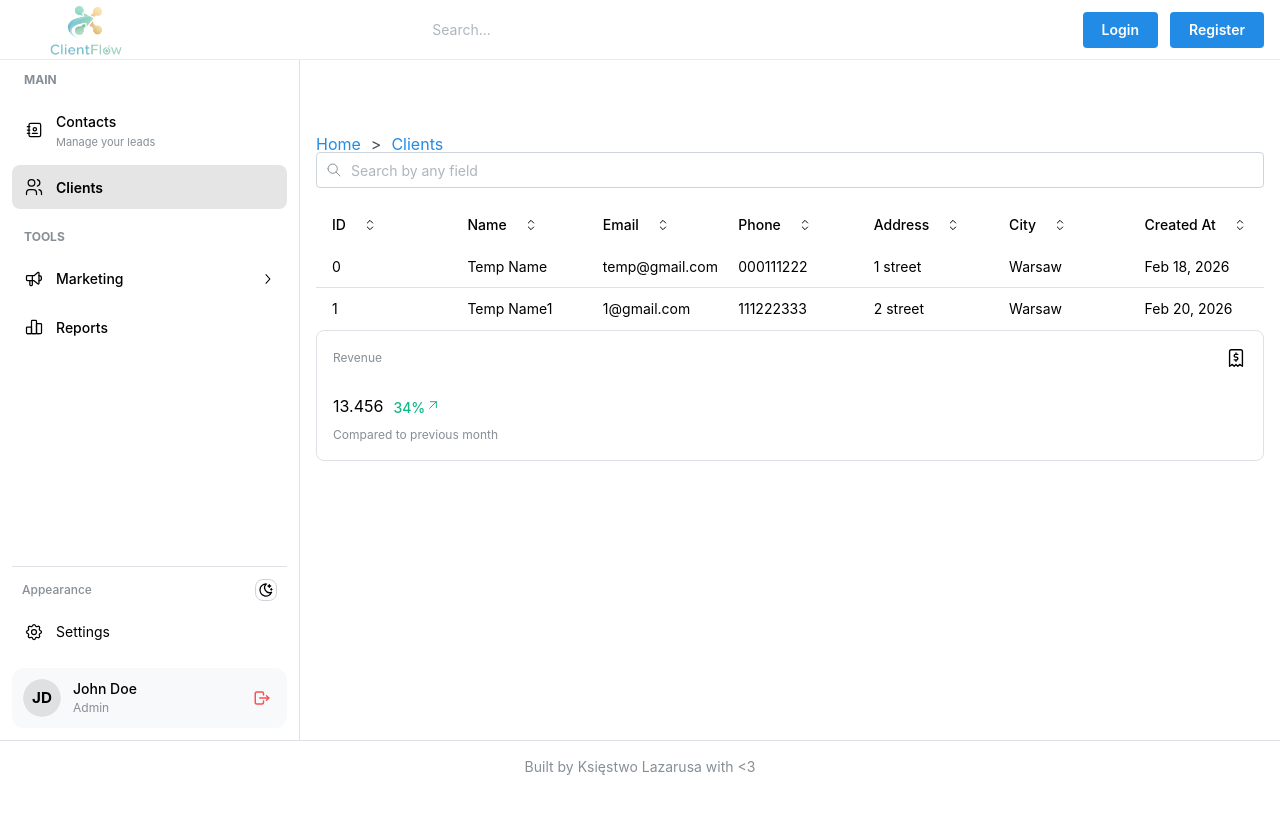
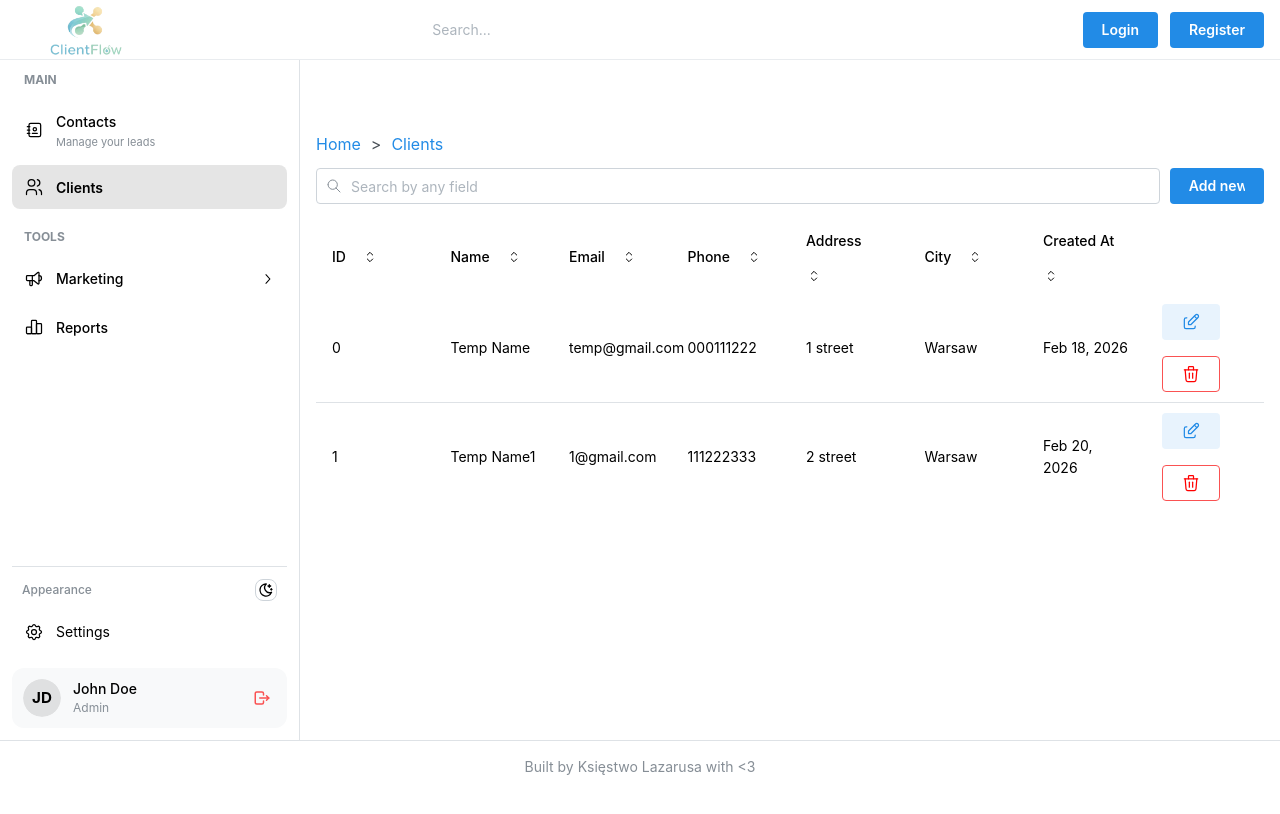
Before and after one commit to Lazarus-Duchy/kodaro-cmr, a React (Vite) app in the folder frontend/CRM/: page /clients in a window 1280 px wide. Shown: the top 814 px of the page. Built offline with nearby package versions, Linux system fonts and the light colour scheme.

Commit message:
Sotrable & Searchable Table Finished

```diff
--- a/frontend/CRM/package.json
+++ b/frontend/CRM/package.json
@@ -12,9 +12,12 @@
   "dependencies": {
     "@mantine/charts": "^8.3.15",
     "@mantine/core": "^8.3.15",
+    "@mantine/dates": "^8.3.15",
+    "@mantine/form": "^8.3.15",
     "@mantine/hooks": "^8.3.15",
     "@mantine/notifications": "^8.3.15",
     "@tabler/icons-react": "^3.36.1",
+    "dayjs": "^1.11.19",
     "react": "^19.2.0",
     "react-dom": "^19.2.0",
     "react-icons": "^5.5.0",
--- a/frontend/CRM/src/components/Features/PathBreadcrumbs/PathBreadcrumbs.jsx
+++ b/frontend/CRM/src/components/Features/PathBreadcrumbs/PathBreadcrumbs.jsx
@@ -3,7 +3,7 @@ import { Anchor, Breadcrumbs } from '@mantine/core';
 const PathBreadcrumbs = ({ pathSteps }) => {
 
   return (
-    <Breadcrumbs separator=">">
+    <Breadcrumbs separator=">" mb="md">
     {pathSteps.map((item, index) => (
         <Anchor href={item.href} key={index}>
           {item.label}
--- a/frontend/CRM/src/components/Features/SummaryCard/SummaryCard.jsx
+++ b/frontend/CRM/src/components/Features/SummaryCard/SummaryCard.jsx
@@ -1,26 +1,22 @@
 import { IconArrowDownRight, IconArrowUpRight } from '@tabler/icons-react';
-import { Group, Paper, Text } from '@mantine/core';
+import { Grid, Group, Paper, Text } from '@mantine/core';
 
 
-const SummaryCard = ({ title, value, icon, diffrence, desc }) => {
-    const DiffIcon = diffrence > 0 ? IconArrowUpRight : IconArrowDownRight;
+const SummaryCard = ({ title, value, icon, diff, desc = "Compared to previous month" }) => {
 
   return (
-    <Paper withBorder p="md" radius="md" key={title}>
+    <Paper withBorder p="md" radius="md">
         <Group justify="space-between">
-            <Text size="xs" c="dimmed">{title}</Text>
-            {icon}
+        <Text size="xs" c="dimmed" fw={700} tt="uppercase">{title}</Text>
+        <Text c="clientFlow.4">{icon}</Text>
         </Group>
-
-        <Group align="flex-end" gap="xs" mt={25}>
-            <Text>{value}</Text>
-            <Text c={diffrence > 0 ? 'teal' : 'red'} fz="sm" fw={500}>
-            <span>{diffrence}%</span>
-            <DiffIcon size={16} stroke={1.5} />
-            </Text>
+        <Group align="flex-end" gap="xs" mt={10}>
+        <Text size="xl" fw={700}>{value}</Text>
+        <Text c={diff > 0 ? 'teal' : 'red'} size="sm" fw={500} style={{ display: 'flex', alignItems: 'center' }}>
+            {Math.abs(diff)}% {diff > 0 ? <IconArrowUpRight size={16} /> : <IconArrowDownRight size={16} />}
+        </Text>
         </Group>
-
-        <Text fz="xs" c="dimmed" mt={7}>
+        <Text size="sm" c="dimmed" mt="xs">
             {desc}
         </Text>
     </Paper>
--- a/frontend/CRM/src/components/Features/TableSort/TableSort.jsx
+++ b/frontend/CRM/src/components/Features/TableSort/TableSort.jsx
@@ -1,6 +1,9 @@
-import { useState } from 'react';
-import { IconChevronDown, IconChevronUp, IconSearch, IconSelector } from '@tabler/icons-react';
-import { Center, Group, keys, ScrollArea, Table, Text, TextInput, UnstyledButton } from '@mantine/core';
+import { useEffect, useState } from 'react';
+import { IconChevronDown, IconChevronUp, IconEdit, IconSearch, IconSelector, IconTrash } from '@tabler/icons-react';
+import { Button, Center, Flex, Group, keys, LoadingOverlay, Modal, NumberInput, ScrollArea, Stack, Table, Text, TextInput, UnstyledButton } from '@mantine/core';
+import { DateInput, DatePickerInput, DateTimePicker } from '@mantine/dates';
+import { useDisclosure } from '@mantine/hooks';
+import { useForm } from '@mantine/form';
 
 const Th = ({ children, reversed, sorted, onSort })  => {
   const Icon = sorted ? (reversed ? IconChevronUp : IconChevronDown) : IconSelector;
@@ -47,12 +50,84 @@ function sortData(data, payload) {
   );
 }
 
-export function TableSort({structure, data}) {
+export function TableSort({
+  structure,
+  data,
+  addRowsTitle = "Add new row",
+  editRowTitle = "Edit row",
+  deleteRowTitle = "Delete row",
+  canAddRows = false,
+  canEditRows = false,
+  canDeleteRows = false
+}) {
+  // Sort and Search
   const [search, setSearch] = useState('');
   const [sortedData, setSortedData] = useState(data);
   const [sortBy, setSortBy] = useState(null);
   const [reverseSortDirection, setReverseSortDirection] = useState(false);
 
+  const [selectedRow, setSelectedRow] = useState(null);
+
+  // Modals
+  const [newRowLoading, { open: newRowLoadingStart, close: newRowLoadingEnd }] = useDisclosure(false);
+  const [editRowLoading, { open: editRowLoadingStart, close: editRowLoadingEnd }] = useDisclosure(false);
+  const [deleteRowLoading, { open: deleteRowLoadingStart, close: deleteRowLoadingEnd }] = useDisclosure(false);
+  const [newRowOpened, { open: newRowOpen, close: newRowClose }] = useDisclosure(false);
+  const [editRowOpened, { open: editRowOpen, close: editRowClose }] = useDisclosure(false);
+  const [deleteRowOpened, { open: deleteRowOpen, close: deleteRowClose }] = useDisclosure(false);
+
+  const newRowForm = useForm({
+    mode: 'uncontrolled',
+
+    validate: {
+      email: (value) => (/^\S+@\S+$/.test(value) ? null : 'Invalid email'),
+    },
+  });
+
+  const editRowForm = useForm({
+    mode: 'uncontrolled',
+
+    validate: {
+      email: (value) => (/^\S+@\S+$/.test(value) ? null : 'Invalid email'),
+    },
+  });
+  // Handling Data Modifications
+  const handleAddRow = async () => {
+    newRowLoadingStart();
+    const timer = setTimeout(() => {
+      newRowLoadingEnd();
+      newRowClose();
+    }, 1000);
+
+  }
+
+  const handleEditRow = async () => {
+    editRowLoadingStart();
+
+    const timer = setTimeout(() => {
+      editRowLoadingEnd();
+      editRowClose();
+    }, 1000);
+  }
+
+  const handleEditOpen = (row) => {
+    setSelectedRow(row);
+    editRowForm.setInitialValues(row);
+    editRowForm.setValues(row);
+
+    editRowOpen();
+  }
+
+  const handleDeleteRow = async () => {
+    deleteRowLoadingStart();
+
+    const timer = setTimeout(() => {
+      deleteRowLoadingEnd();
+      deleteRowClose();
+    }, 1000);
+  }
+
+  // Handling Data Visualization
   const setSorting = (field) => {
     const reversed = field === sortBy ? !reverseSortDirection : false;
     setReverseSortDirection(reversed);
@@ -71,22 +146,106 @@ export function TableSort({structure, data}) {
   ));
 
   const rows = sortedData.map((row) => (
-    <Table.Tr key={row.name}>
+    <Table.Tr key={row.id}>
       {structure.map((column, index) => (
         <Table.Td key={index}>{row[column.name]}</Table.Td>
       ))}
+      {(canEditRows || canDeleteRows) &&
+        <Table.Td>
+          <Group>
+            {canEditRows && <Button variant='light' onClick={(event) => {handleEditOpen(row)}}><IconEdit size={20} stroke={1.5}/></Button>}
+            {canDeleteRows && <Button variant='outline' color="red" onClick={(event) => {deleteRowOpen(row)}}><IconTrash color="red" size={20} stroke={1.5}/></Button>}
+          </Group>
+        </Table.Td>
+      }
+
     </Table.Tr>
   ));
 
+  useEffect(() => {
+    let tempData = {}
+    structure.forEach(column => {
+      tempData[column.name] = column.default;
+    });
+
+    newRowForm.setValues(tempData);
+    newRowForm.setInitialValues(tempData);
+  }, [])
+
   return (
+    <>
+      <Modal opened={newRowOpened} onClose={newRowClose} title={addRowsTitle}>
+        <LoadingOverlay visible={newRowLoading} zIndex={1000} overlayProps={{ radius: "sm", blur: 2 }} />
+        <form onSubmit={newRowForm.onSubmit((values) => {handleAddRow()})}>
+          <Stack>
+            {
+              structure.map((column) => {
+              let inputElement;
+              switch (column.type) {
+                case "number": inputElement = (<NumberInput key={newRowForm.key(column.name)} label={column.label} readOnly={!column.isEditable} withAsterisk={column.required} required={column.required} {...newRowForm.getInputProps(column.name)} />); break;
+                case "string": inputElement = (<TextInput key={newRowForm.key(column.name)} label={column.label} readOnly={!column.isEditable} withAsterisk={column.required} required={column.required} {...newRowForm.getInputProps(column.name)} />); break;
+                case "date": inputElement = (<DateTimePicker key={newRowForm.key(column.name)} label={column.label} readOnly={!column.isEditable} withAsterisk={column.required} required={column.required} {...newRowForm.getInputProps(column.name)}/>); break;
+              }
+
+              return inputElement;
+              })
+            }
+            <Group justify="flex-end">
+              <Button variant="outline" color="red" onClick={() => {newRowClose()}}>Cancel</Button>
+              <Button type='submit'>Add</Button>
+            </Group>
+          </Stack>
+        </form>
+      </Modal>
+      <Modal opened={editRowOpened} onClose={editRowClose} title={editRowTitle}>
+        <LoadingOverlay visible={editRowLoading} zIndex={1000} overlayProps={{ radius: "sm", blur: 2 }} />
+        <form onSubmit={editRowForm.onSubmit((values) => {handleEditRow()})}>
+          <Stack>
+            {
+              structure.map((column) => {
+              let inputElement;
+              switch (column.type) {
+                case "number": inputElement = (<NumberInput key={editRowForm.key(column.name)} label={column.label} readOnly={!column.isEditable} withAsterisk={column.required} required={column.required} {...editRowForm.getInputProps(column.name)} />); break;
+                case "string": inputElement = (<TextInput key={editRowForm.key(column.name)} label={column.label} readOnly={!column.isEditable} withAsterisk={column.required} required={column.required} {...editRowForm.getInputProps(column.name)} />); break;
+                case "date": inputElement = (<DateTimePicker key={editRowForm.key(column.name)} label={column.label} readOnly={!column.isEditable} withAsterisk={column.required} required={column.required} {...editRowForm.getInputProps(column.name)}/>); break;
+              }
+
+              return inputElement;
+              })
+            }
+            <Group justify="flex-end">
+              <Button variant="outline" color="red" onClick={() => {editRowClose()}}>Dismiss changes</Button>
+              <Button type='submit'>Save changes</Button>
+            </Group>
+          </Stack>
+        </form>
+      </Modal>
+      <Modal opened={deleteRowOpened} onClose={deleteRowClose} title={deleteRowTitle}>
+        <LoadingOverlay visible={deleteRowLoading} zIndex={1000} overlayProps={{ radius: "sm", blur: 2 }} />
+        <Stack>
+          <Text size="sm">
+            Are you sure you want to delete this row? This action is destructive, this data will be gone forever!
+          </Text>
+          <Group justify="flex-end">
+            <Button variant="default" onClick={() => {deleteRowClose()}}>Cancel</Button>
+            <Button color="red" onClick={handleDeleteRow}>Delete row</Button>
+          </Group>
+        </Stack>
+
+      </Modal>
+
       <ScrollArea>
+        <Flex direction="row" gap="xs">
           <TextInput
             placeholder="Search by any field"
             mb="md"
+            w="90%"
             leftSection={<IconSearch size={16} stroke={1.5} />}
             value={search}
             onChange={handleSearchChange}
           />
+          {canAddRows && <Button onClick={newRowOpen} w="10%">Add new row</Button>}
+        </Flex>
       <Table horizontalSpacing="md" verticalSpacing="xs" miw={700} layout="fixed" highlightOnHover stickyHeader stickyHeaderOffset={60}>
         <Table.Tbody>
           <Table.Tr>
@@ -108,5 +267,6 @@ export function TableSort({structure, data}) {
         </Table.Tbody>
       </Table>
     </ScrollArea>
+    </>
   );
 }
--- a/frontend/CRM/src/components/Sections/Clients/Clients.jsx
+++ b/frontend/CRM/src/components/Sections/Clients/Clients.jsx
@@ -4,10 +4,10 @@ import {
   IconReceipt2,
   IconUserPlus,
 } from '@tabler/icons-react';
-import { Checkbox, Skeleton, Table, TableTbody, TableThead } from "@mantine/core"
+import { Checkbox, Grid, GridCol, Skeleton, Table, TableTbody, TableThead } from "@mantine/core"
 import { useState } from "react";
 import { TableSort} from "../../Features/TableSort/TableSort";
-import SummaryCard from "../../Features/SummaryCard/summaryCard";
+import SummaryCard from '../../Features/SummaryCard/SummaryCard';
 
 const tableData = [
   {id: 0, name: 'Temp Name', email: 'temp@gmail.com', phone: '000111222', address: '1 street', city: 'Warsaw', createdAt: 'Feb 18, 2026'},
@@ -15,13 +15,13 @@ const tableData = [
 ]
 
 const tableStructure = [
-  {name: 'id', label: 'ID'},
-  {name: 'name', label: 'Name'},
-  {name: 'email', label: 'Email'},
-  {name: 'phone', label: 'Phone'},
-  {name: 'address', label: 'Address'},
-  {name: 'city', label: 'City'},
-  {name: 'createdAt', label: 'Created At'}
+  {name: 'id', label: 'ID', type: 'number', isEditable: false, required: true, default: 0},
+  {name: 'name', label: 'Name', type: 'string', isEditable: true, required: true},
+  {name: 'email', label: 'Email', type: 'string', isEditable: true, required: true},
+  {name: 'phone', label: 'Phone', type: 'string', isEditable: true, required: true},
+  {name: 'address', label: 'Address', type: 'string', isEditable: true, required: true},
+  {name: 'city', label: 'City', type: 'string', isEditable: true, required: true},
+  {name: 'createdAt', label: 'Created At', type: 'date', isEditable: false, required: true, default: 'Feb 20, 2026'}
 ];
 
 const icons = {
@@ -32,53 +32,12 @@ const icons = {
 };
 
 const Clients = () => {
-  const [selectedRows, setSelectedRows] = useState([]);
-  /*
-  const headRows = tableData.head.map((element, index) => (
-    <Table.Th key={index}>{element}</Table.Th>
-  ));
 
-  const rows = tableData.body.map((element) => (
-    <Table.Tr
-      key={element.id}
-      bg={selectedRows.includes(element.id) ? 'var(--mantine-color-blue-light)' : undefined}
-    >
-      <Table.Td>
-        <Checkbox
-          aria-label="Select row"
-          checked={selectedRows.includes(element.id)}
-          onChange={(event) =>
-            setSelectedRows(
-              event.currentTarget.checked
-                ? [...selectedRows, element.id]
-                : selectedRows.filter((id) => id !== element.id)
-            )
-          }
-        />
-      </Table.Td>
-      <Table.Td>{element.id}</Table.Td>
-      <Table.Td>{element.name}</Table.Td>
-      <Table.Td>{element.email}</Table.Td>
-      <Table.Td>{element.phone}</Table.Td>
-      <Table.Td>{element.address}</Table.Td>
-      <Table.Td>{element.city}</Table.Td>
-      <Table.Td>{element.createdAt}</Table.Td>
-    </Table.Tr>
-  ));
-*/
   return (
     <div>
-      <TableSort structure={tableStructure} data={tableData}>
-
-      </TableSort>
-
-      <SummaryCard title="Revenue" value={13.456} diffrence={34} desc="Compared to previous month" icon={<IconReceipt2 size={22} stroke={1.5} />} />
+      <TableSort structure={tableStructure} data={tableData} canEditRows canAddRows canDeleteRows />
     </div>
   )
-  /*
-  <Table.Th />
-            {headRows}
-  */
 }
 
 export default Clients
--- a/frontend/CRM/src/main.jsx
+++ b/frontend/CRM/src/main.jsx
@@ -2,6 +2,7 @@ import { StrictMode } from 'react'
 import { createRoot } from 'react-dom/client'
 import { MantineProvider } from '@mantine/core';
 import '@mantine/core/styles.css';
+import '@mantine/dates/styles.css';
 import { theme } from './theme';
 import { BrowserRouter, createBrowserRouter } from 'react-router-dom';
 
```
Also changed, not shown: frontend/CRM/src/components/Sections/Reports/Reports.jsx (+4 -12 lines), frontend/CRM/src/components/Features/SummaryCard/summaryCards.css (deleted), 1 other file (tests, documents, lock files or other folders). Lines whose indentation alone changed are shown as unchanged.
